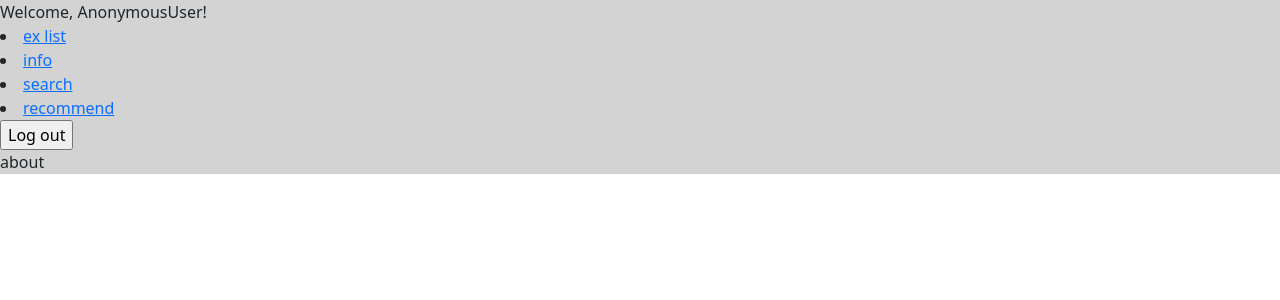
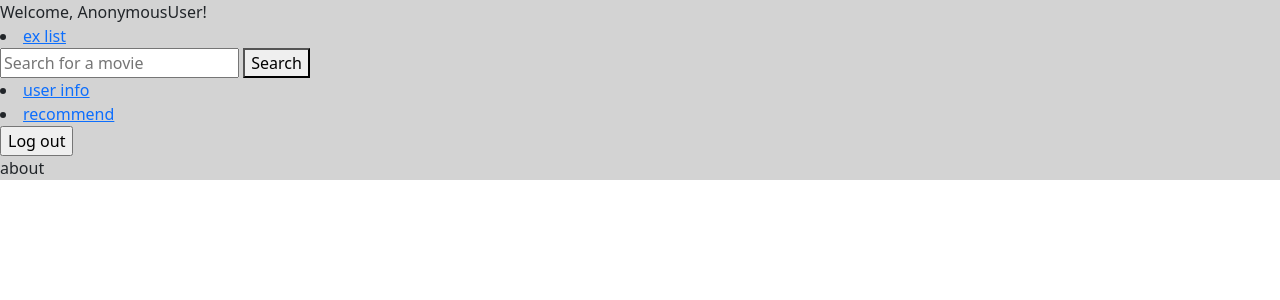
Before and after one commit to WJakubowsk/movie_recommender, a Django app: page /app/v0/home/ in a window 1280 px wide. Shown: the top 300 px of the page. Run offline with Django 4.2, Linux system fonts and the light colour scheme.

Commit message:
implement search bar & search view

```diff
--- a/core/movierecommenderapp/templates/home.html
+++ b/core/movierecommenderapp/templates/home.html
@@ -7,8 +7,12 @@
 
     <li><a href="{% url 'example' 'fight' %}">ex list</a></li>
 
-    <li><a href="{% url 'info' %}">info</a></li>
-    <li><a href="{% url 'search' %}">search</a></li>
+    <form method="GET" action="{% url 'search' %}">
+      <input type="text" name="q" placeholder="Search for a movie">
+      <button type="submit">Search</button>
+    </form>
+
+    <li><a href="{% url 'info' %}">user info</a></li>
     <li><a href="{% url 'recommend' %}">recommend</a></li>
 
     <form method="post" action="{% url 'index' %}">
--- a/core/movierecommenderapp/views.py
+++ b/core/movierecommenderapp/views.py
@@ -56,8 +56,14 @@ def logout_view(request):
 
 
 def search(request):
-    # TODO
-    return None
+    query = request.GET.get('q')
+    results = Show.objects.filter(title__contains=query)
+    results = list(results)
+    if results == None or len(results) == 0:
+        return render(request, 'home.html', {'error': 'No results found'})
+
+    return render(request, 'search_results.html', {'results': results,
+                                                   'query': query})
 
 
 def recommend(request):
```
Also changed, not shown: core/movierecommenderapp/templates/search_results.html (added, +11 -0 lines).
